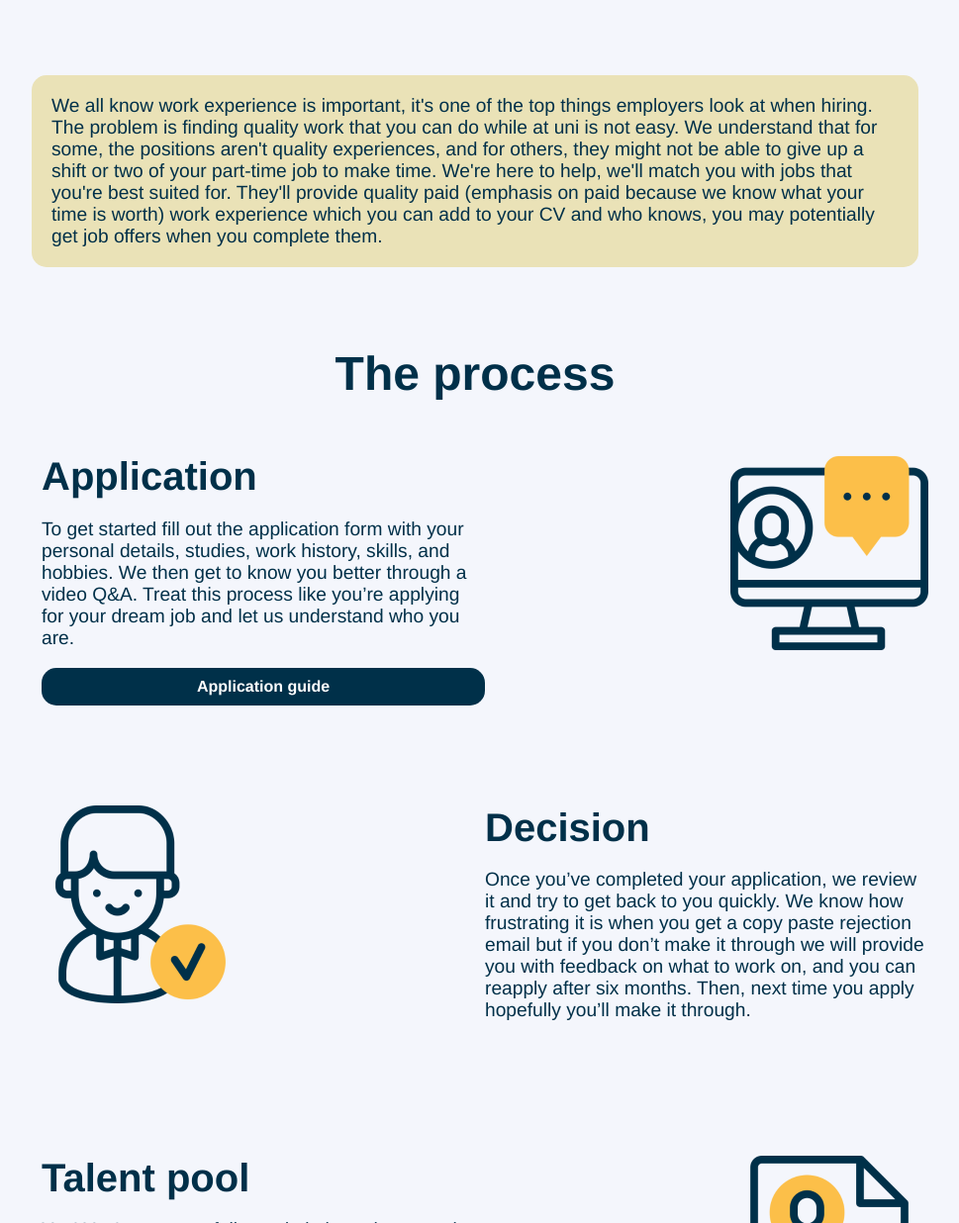
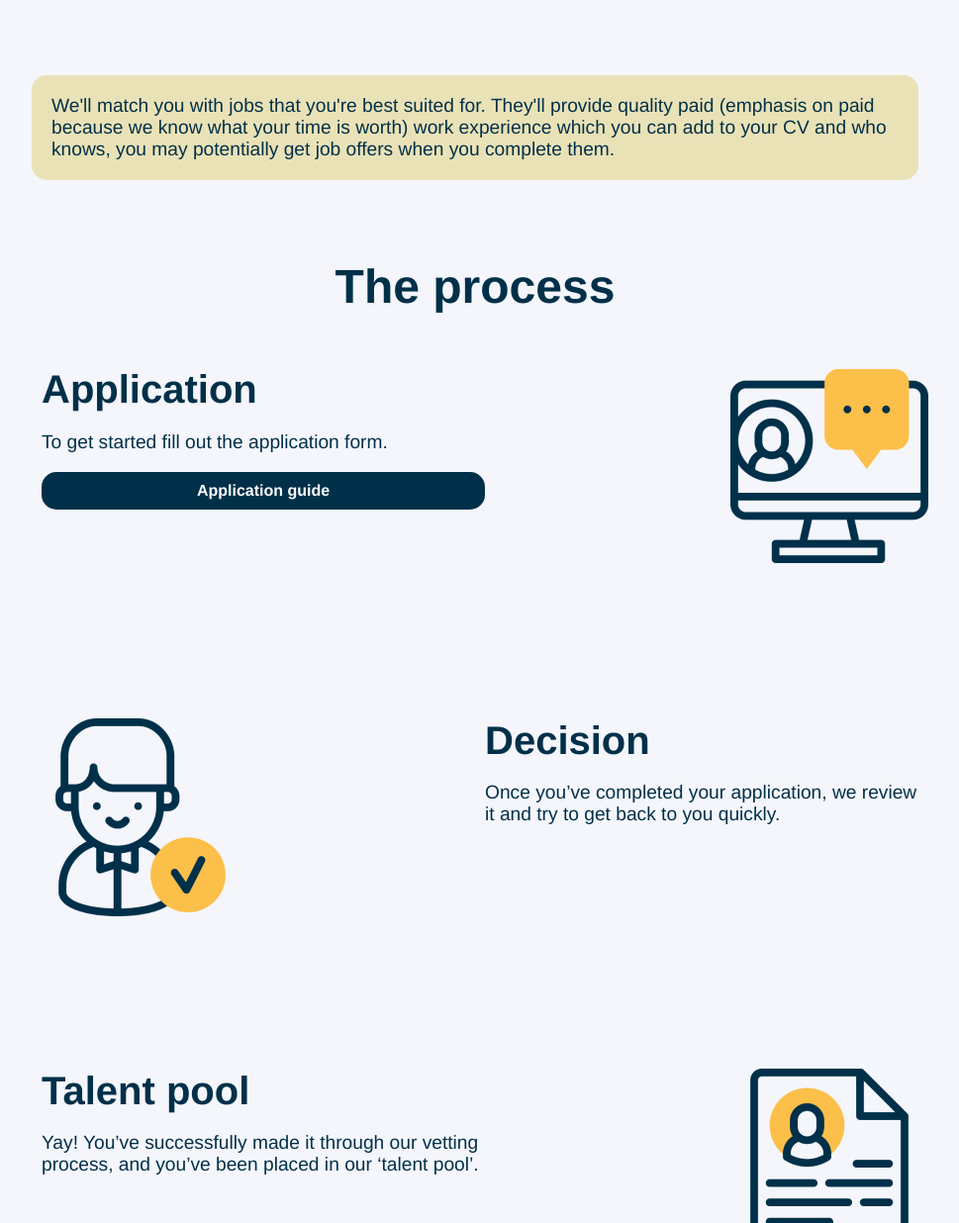
Before and after one commit to magma-recruiting/website, a Jekyll site: the page built from students.html, in a window 1280 px wide and 1400 px high, scrolled down 390 px, cut to the strip 164-1400 px from the top of the window. Shown: the whole strip at 99% size, without its empty margins (160-1129 px from the left). Built offline with Jekyll 4.4.1, drawn with Linux system fonts in a browser that asks for light colours; some of the changed text lies outside the part shown.

Commit message:
- Reduced text in students info page - Removed "Next steps" section

```diff
--- a/students.html
+++ b/students.html
@@ -3,11 +3,9 @@ title: Students
 layout: info
 underline: Why work through us?
 selling_point: |-
-  We all know work experience is important, it's one of the top things employers look at when hiring. The problem is finding quality work that you can
-  do while at uni is not easy. We understand that for some, the positions aren't quality experiences, and for others, they might not be able to give
-  up a shift or two of your part-time job to make time. We're here to help, we'll match you with jobs that you're best suited for. They'll provide
-  quality paid (emphasis on paid because we know what your time is worth) work experience which you can add to your CV and who knows, you may
-  potentially get job offers when you complete them.
+  We'll match you with jobs that you're best suited for. They'll provide quality paid (emphasis on paid
+  because we know what your time is worth) work experience which you can add to your CV and who knows, you
+  may potentially get job offers when you complete them.
 
 call_to_action: Apply
 typeform_data_tf_popup: BdzC9tNp
@@ -15,24 +13,20 @@ typeform_data_tf_popup: BdzC9tNp
 sections:
   - title: Application
     description: |-
-      To get started fill out the application form with your personal details, studies, work history, skills, and hobbies. We then get to know you
-      better through a video Q&A. Treat this process like you're applying for your dream job and let us understand who you are.
+      To get started fill out the application form.
     application_guide: /assets/docs/student-application-guide.pdf
   - title: Decision
     description: |-
-      Once you've completed your application, we review it and try to get back to you quickly. We know how frustrating it is when you get a copy paste
-      rejection email but if you don't make it through we will provide you with feedback on what to work on, and you can reapply after six months. Then,
-      next time you apply hopefully you'll make it through.
+      Once you've completed your application, we review it and try to get back to you quickly.
   - title: Talent pool
     description: |-
-      Yay! You've successfully made it through our vetting process, and you've been placed in our 'talent pool'. As we add you in we create a profile on your behalf based on your application, and it sits here waiting for a job that is a top match for you.
+      Yay! You've successfully made it through our vetting process, and you've been placed in our
+      'talent pool'.
   - title: hr
   - title: Position offer
     description: |-
-      When we receive a position we think is a good match for your profile, we'll notify you of the offer and its details. Although it's short notice you have 48 hours to agree as to whether you'd like to be included in the selection process. If you accept, your profile is one of the few provided to the company for them to choose from. If you miss the deadline we can't hand over your profile and sadly you'd get left out of the process.
-  - title: Next steps
-    description: |-
-      Depending on the company's preference they may ask to have a final interview with you, which we will help facilitate and guide you through.
+      When we receive a position we think is a good match for you, we'll notify you of the offer and its details. You get to decide
+      if you'd like your profile to be considered by the company.
   - title: Hired
     description: |-
       Congratulations! You've been selected by the company to work with them. Do your best and get the most out of the experience as it can help open doors for your future.
```
Also changed, not shown: assets/images/info-icons/students/next-steps.webp (deleted).
